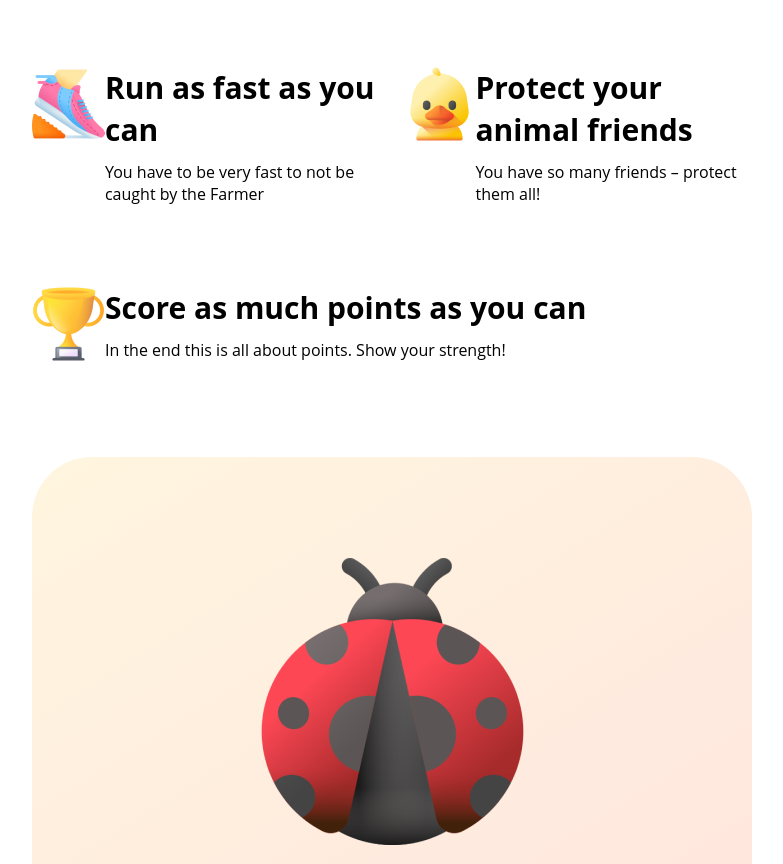
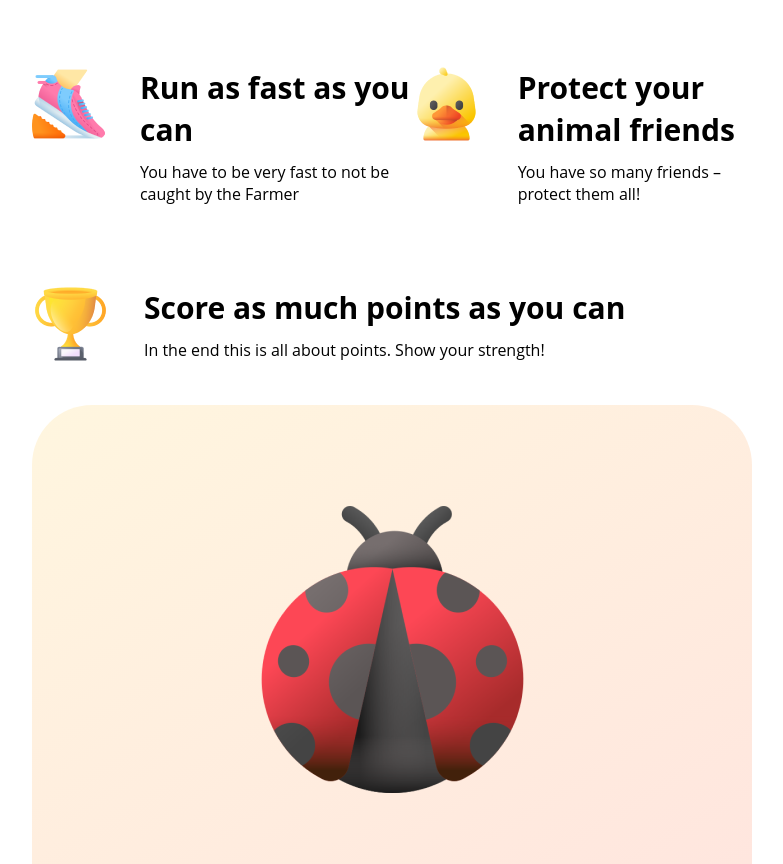
Before and after one commit to smeta112/FIGMA.STEP07, a plain HTML site: page index.html in a window 1280 px wide. Shown: the part 1159-2023 px from the top of the page, without its empty margins (248-1031 px from the left). Drawn offline with Linux system fonts and the light colour scheme.

Commit message:
Add files via upload

```diff
--- a/index.html
+++ b/index.html
@@ -32,7 +32,7 @@
                 </h2>
                 <div class="iners">
                     <div class="iner iner1">
-                        <div class="trainer">
+                        <div class="pic">
                             <img src="img/RUN.png" alt="">
                         </div>
                         <div class="inersText">
@@ -44,7 +44,7 @@
                         </div>
                     </div>
                     <div class="iner iner2">
-                        <div class="duck">
+                        <div class="pic">
                             <img src="img/duck.png" alt="">
                         </div>
                         <div class="inersText">
@@ -58,7 +58,7 @@
                     </div>
                     </div>
                     <div class="iner iner3">
-                        <div class="revard">
+                        <div class="pic">
                             <img src="img/revard.png" alt="">
                         </div>
                         <div class="inersText">
--- a/main.css
+++ b/main.css
@@ -99,11 +99,9 @@ body{
     line-height: 140%;
     text-align: center;
     margin-bottom: 70px;
-
 }
 
-.count{
-    border: 1px solid #000;
+.pic{
     border-radius: 20px;
     width: 77px;
     height: 77px;
```
